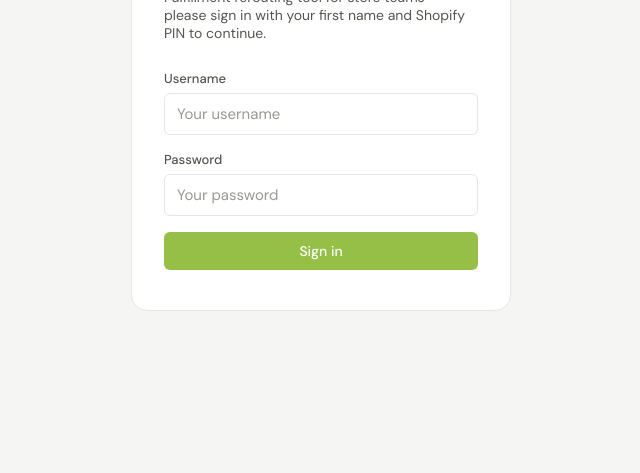
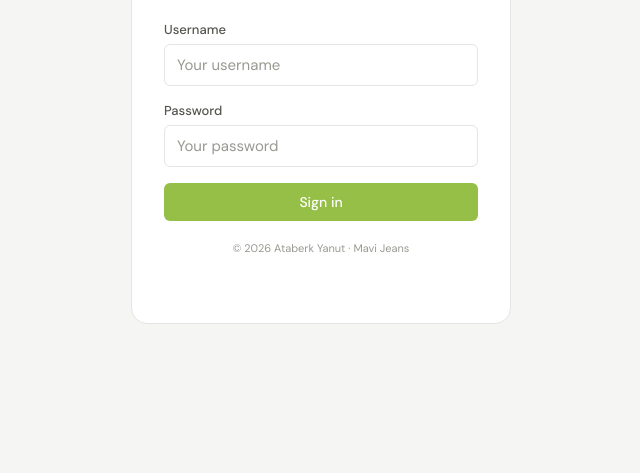
Before and after one commit to ataberkynt/sh_fulfillment_rerouting, a website: page public/index.html in a window 1280 px wide. Shown: the part 327-800 px from the top of the page, without its empty margins (319-959 px from the left). Drawn offline with Linux system fonts and the light colour scheme.

Commit message:
Update index.html

```diff
--- a/public/index.html
+++ b/public/index.html
@@ -170,11 +170,12 @@
       <svg viewBox="0 0 24 24"><path d="M15.8 2.3c-.1-.1-.3-.1-.4 0l-1 .6c-.2-.6-.7-1.2-1.4-1.5-.6-.3-1.3-.4-2-.2-.3-.7-.8-1.2-1.5-1.2-.4 0-.8.2-1.1.5C8 .8 7.8 1.1 7.7 1.4c-.5-.1-1 0-1.4.3-.4.3-.7.7-.8 1.2l-4 12c-.1.2 0 .4.2.5l5.3 1.6 1.6 4.7c.1.2.3.3.5.2l9.6-2.9c.2-.1.3-.3.2-.5L15.8 2.3z"/></svg>
     </div>
     <h1>Fulfillment rerouter</h1>
-    <p>Fulfillment rerouting tool for store teams — please sign in with your first name and Shopify PIN to continue.</p>
+    <p>Store staff tool — sign in to continue.</p>
     <div class="field"><label>Username</label><input type="text" id="un-input" placeholder="Your username" autocomplete="username" /></div>
     <div class="field"><label>Password</label><input type="password" id="pw-input" placeholder="Your password" autocomplete="current-password" /></div>
     <button class="btn-primary" onclick="doLogin()" id="login-btn">Sign in<div class="spinner" id="login-spinner"></div></button>
     <div class="err-box" id="login-err"></div>
+    <p style="font-size:11px;color:var(--text3);text-align:center;margin-top:1.25rem;">© 2026 Ataberk Yanut · Mavi Jeans</p>
   </div>
 </div>
 
```
